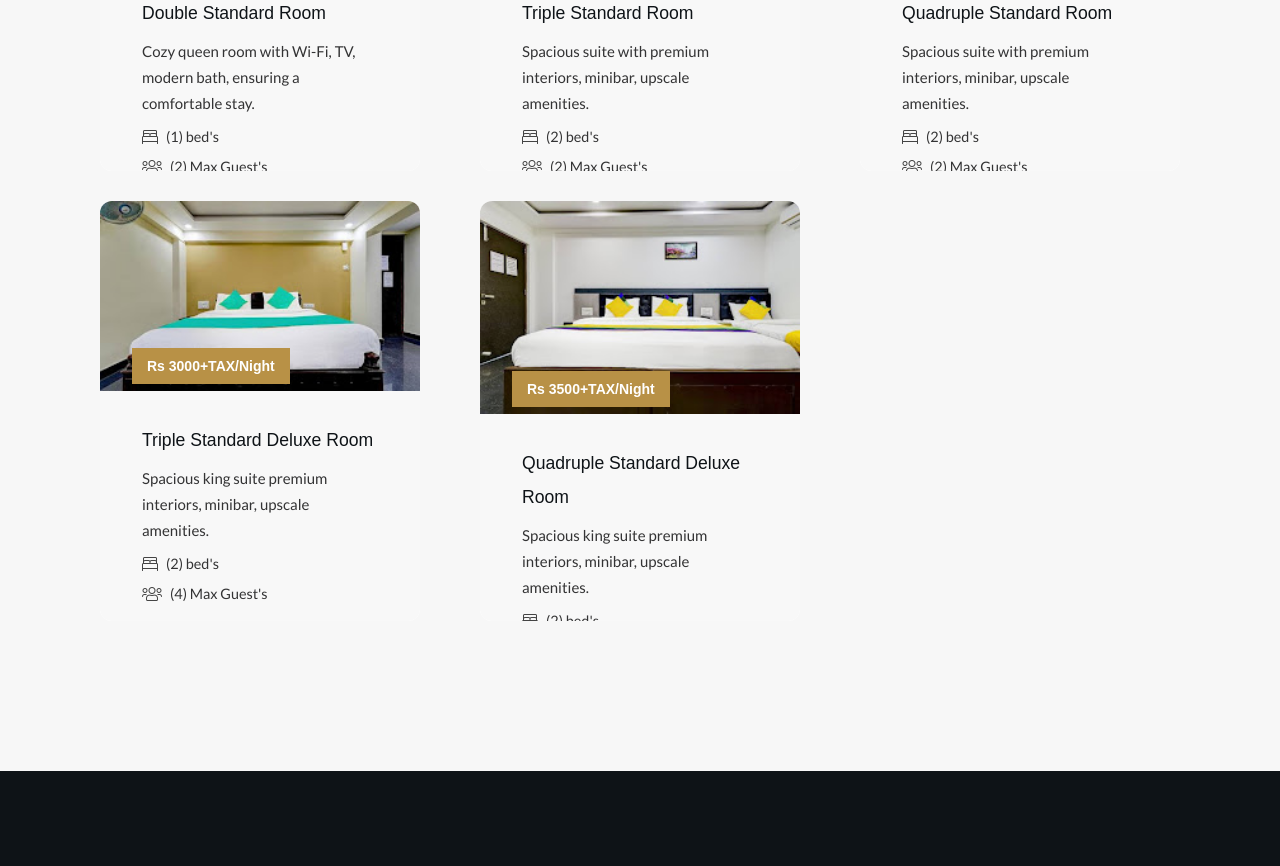
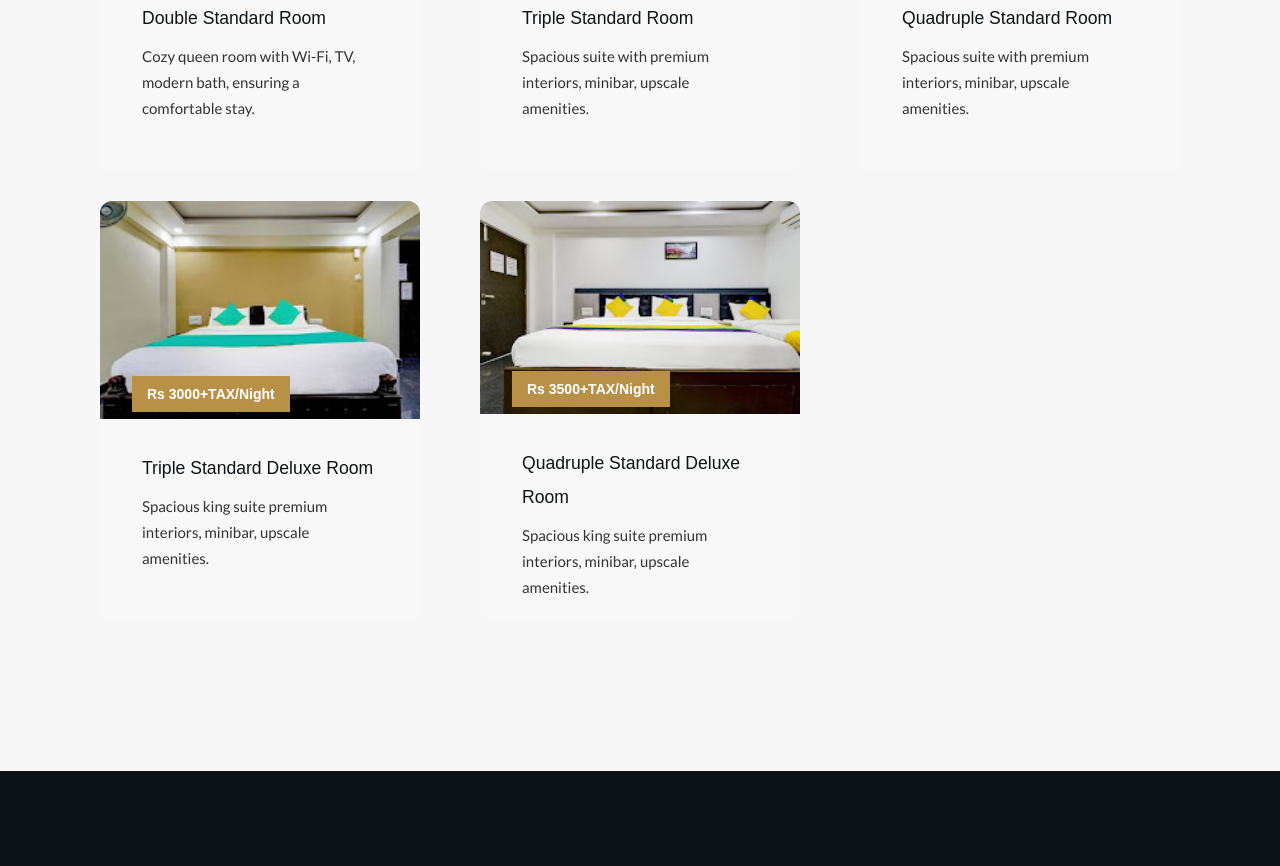
Before and after one commit to abinashsahoo612/hill-view, a Next.js app: page /rooms in a window 1280 px wide. Shown: the part 820-1686 px from the top of the page. Built offline with nearby package versions, Linux system fonts and the light colour scheme; no server answers; a web font is replaced by a local one.

Commit message:
room image issue fixed

```diff
--- a/app/rooms/page.jsx
+++ b/app/rooms/page.jsx
@@ -47,7 +47,7 @@ const Roomstyle = () => {
                               {item.price && <span>Rs {item.price}/Night</span>}
                               <h4>{item.title}</h4>
                               <p>{item.des}</p>
-                              <div className="deluxe__two-item-content-meta content">
+                              {/* <div className="deluxe__two-item-content-meta content">
                                 <ul>
                                   {item.bed && (
                                     <li>
@@ -70,7 +70,7 @@ const Roomstyle = () => {
                                     </li>
                                   )}
                                 </ul>
-                              </div>
+                              </div> */}
                             </div>
                           </div>
                         </div>
```
